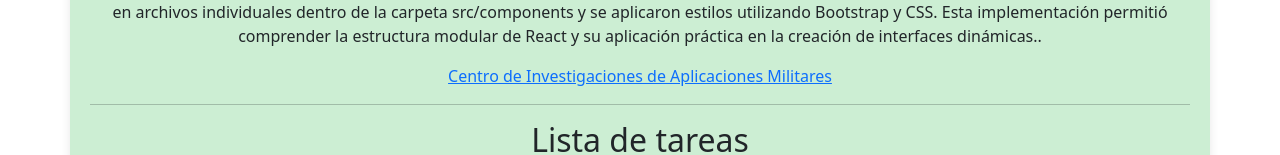
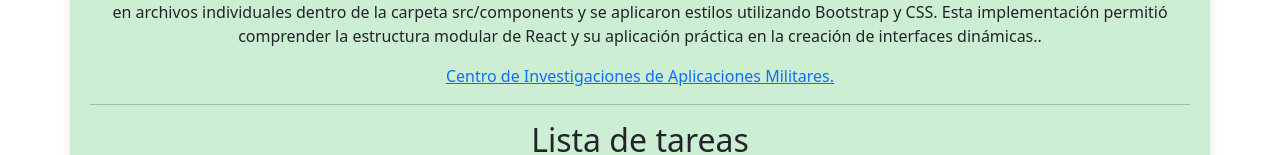
Before and after one commit to JCPB2000/A8.Paguay_Julio_PICW, a React (Create React App) app: page / in a window 1280 px wide. Shown: the part 419-574 px from the top of the page. Built offline with nearby package versions, Linux system fonts and the light colour scheme.

Commit message:
https://github.com/JCPB2000/A8.Paguay_Julio_PICW.git

```diff
--- a/src/App.js
+++ b/src/App.js
@@ -73,7 +73,7 @@ function App() {
       <Parrafo texto="Este proyecto muestra componentes personalizados en React que representan elementos HTML básicos. Se crearon componentes funcionales reutilizables mediante props, como imágenes, títulos, párrafos, enlaces, listas, tablas y formularios con inputs especializados. Todo fue organizado en archivos individuales dentro de la carpeta src/components y se aplicaron estilos utilizando Bootstrap y CSS. Esta implementación permitió comprender la estructura modular de React y su aplicación práctica en la creación de interfaces dinámicas.." />
       <Enlace
         href="https://www.espe.edu.ec/"
-        texto="Centro de Investigaciones de Aplicaciones Militares"
+        texto="Centro de Investigaciones de Aplicaciones Militares."
       />
 
       <hr />
```
